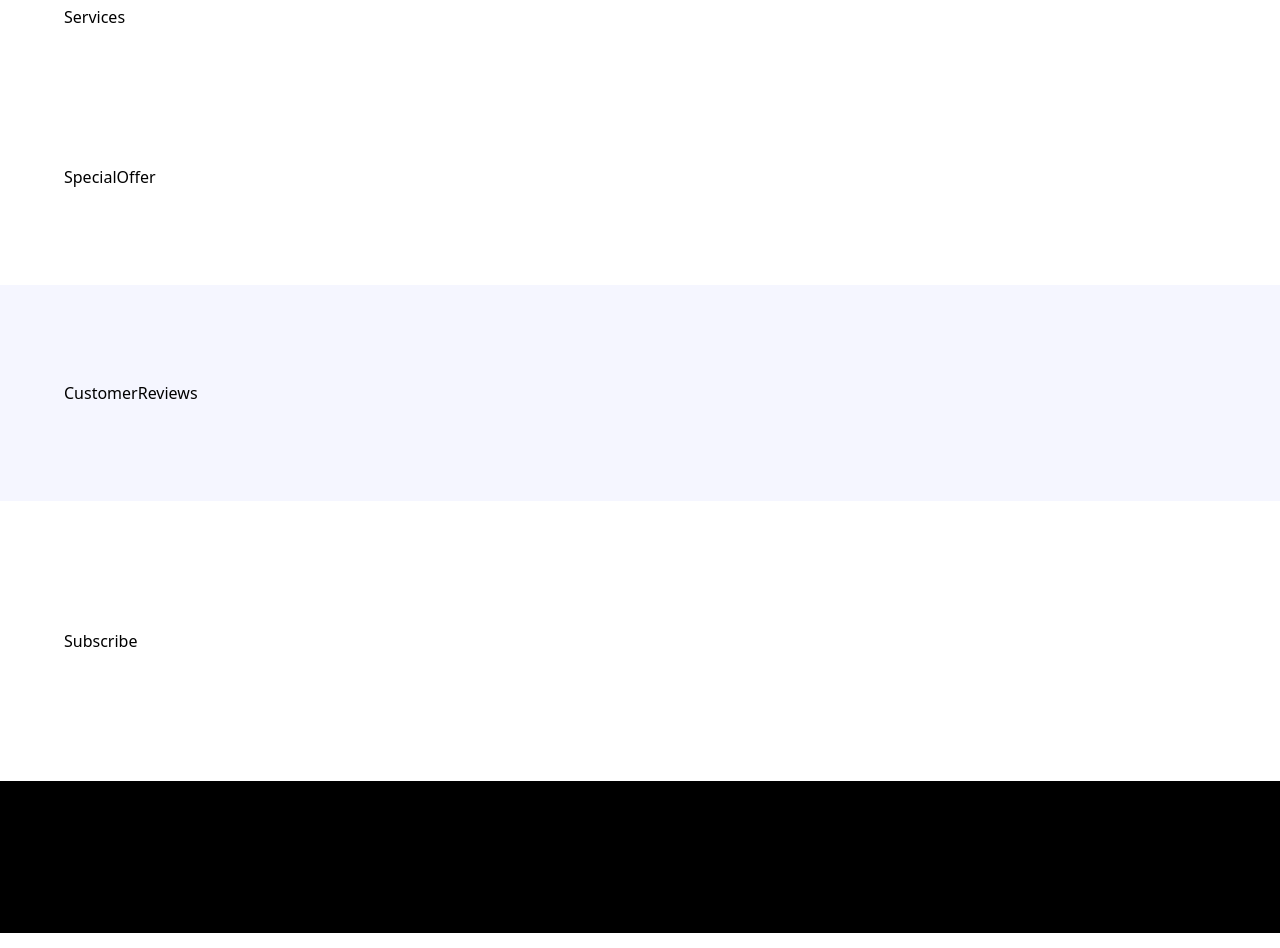
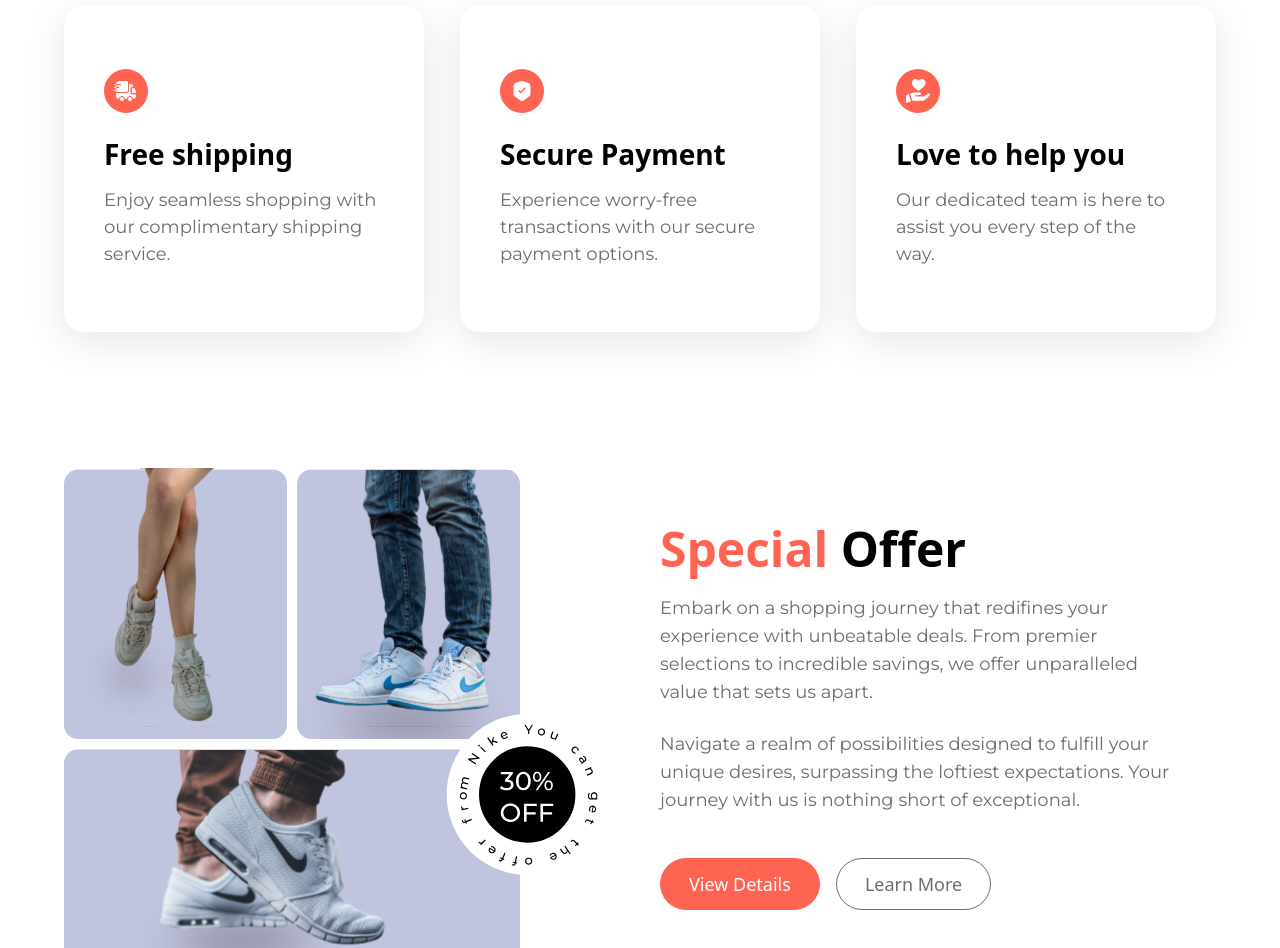
Before and after one commit to aaronambro23/Ecommerce-Landing-Page, a React (Vite) app: page / in a window 1280 px wide. Shown: the part 2440-3388 px from the top of the page. Built offline with nearby package versions, Linux system fonts and the light colour scheme; a web font is replaced by a local one.

Commit message:
Added: Special Offer. Edited: Button

```diff
--- a/src/components/Button.jsx
+++ b/src/components/Button.jsx
@@ -1,8 +1,15 @@
-const Button = ({label, iconURL}) => {
+const Button = ({ label, iconURL, backgroundColor, textColor, borderColor}) => {
   return (
-    <button className="flex justify-center items-center
+    <button className={`flex justify-center items-center
     gap-2 px-7 py-4 border front-montserrat text-lg leading-none
-    bg-coral-red rounded-full text-white border-coral-red">
+      ${
+        backgroundColor
+          ? `${backgroundColor}
+          ${textColor} ${borderColor}`
+          : "bg-coral-red text-white border-coral-red"}
+        rounded-full w-full"}`}
+    >
+
         {label}
 
         {iconURL && <img
--- /dev/null
+++ b/src/components/ServiceCard.jsx
@@ -0,0 +1,21 @@
+
+const ServiceCard = ({ imgURL, label, subtext }) => {
+  return (
+    <div className="flex-1 sm:w-[350px] sm:min-w-[350px] w-full rounded-[20px] shadow-3xl px-10 py-16">
+        <div className="w-11 h-11 flex justify-center items-center bg-coral-red rounded-full">
+            <img
+                src={imgURL}
+                alt={label}
+                width={24}
+                height={24}
+            />
+        </div>
+
+        <h3 className="mt-5 font-palaquin text-3xl leading-normal font-bold">{label}</h3>
+        <p className="mt-3 break-words font-montserrat text-lg leading-normal text-slate-gray">{subtext}</p>
+
+    </div>
+  )
+}
+
+export default ServiceCard
--- a/src/sections/Services.jsx
+++ b/src/sections/Services.jsx
@@ -1,6 +1,17 @@
+import { services } from '../constants'
+import ServiceCard from '../components/ServiceCard'
+
 const Services = () => {
   return (
-    <div>Services</div>
+    <section className="max-container flex justify-center flex-wrap gap-9">
+      {services.map((service) => (
+        <ServiceCard key={service.label} {... service}/>
+
+      ))}
+
+    </section>
+
+
   )
 }
 
--- a/src/sections/SpecialOffer.jsx
+++ b/src/sections/SpecialOffer.jsx
@@ -1,6 +1,42 @@
+import { offer } from '../assets/images'
+import Button from '../components/Button'
+
 const SpecialOffer = () => {
   return (
-    <div>SpecialOffer</div>
+    <section className="flex justify-wrap items-center max-xl:flex-col-reverse gap-10 max-container">
+      <div className="flex-1">
+        <img
+          src={offer}
+          width={773}
+          height={687}
+          className="object-contain w-full"
+        />
+      </div>
+      <div className="flex flex-1 flex-col">
+        <h2 className=" font-palaquin text-4xl capitalize font-bold lg:max-w-lg">
+          <span className="text-coral-red"> Special</span> Offer
+        </h2>
+        <p className="mt-4 lg:max-w-lg info-text">
+          Embark on a shopping journey that redifines your experience with unbeatable deals.
+          From premier selections to incredible savings, we offer unparalleled value that sets us apart.
+        </p>
+        <p className="mt-6 lg:max-w-lg info-text">
+          Navigate a realm of possibilities designed to fulfill
+          your unique desires, surpassing the loftiest expectations.
+          Your journey with us is nothing short of exceptional.
+        </p>
+        <div className="mt-11 flex flex-wrap gap-4">
+          <Button label="View Details"/>
+          <Button
+            label="Learn More"
+            backgroundColor="bg-white"
+            borderColor="border-slate-gray"
+            textColor="text-slate-gray"
+          />
+        </div>
+      </div>
+
+    </section>
   )
 }
 
--- a/src/sections/SuperQuality.jsx
+++ b/src/sections/SuperQuality.jsx
@@ -5,7 +5,7 @@ const SuperQuality = () => {
   return (
     <section
     id="about-us"
-    className="flex justify-between items-center mx-lg:flex-col gap-10 w-full max-container"
+    className="flex justify-between items-center flex-row gap-10 w-full max-container max-lg:flex-col"
     >
       <div className="flex flex-1 flex-col">
         <h2 className=" font-palaquin text-4xl capitalize font-bold lg:max-w-lg">
```
